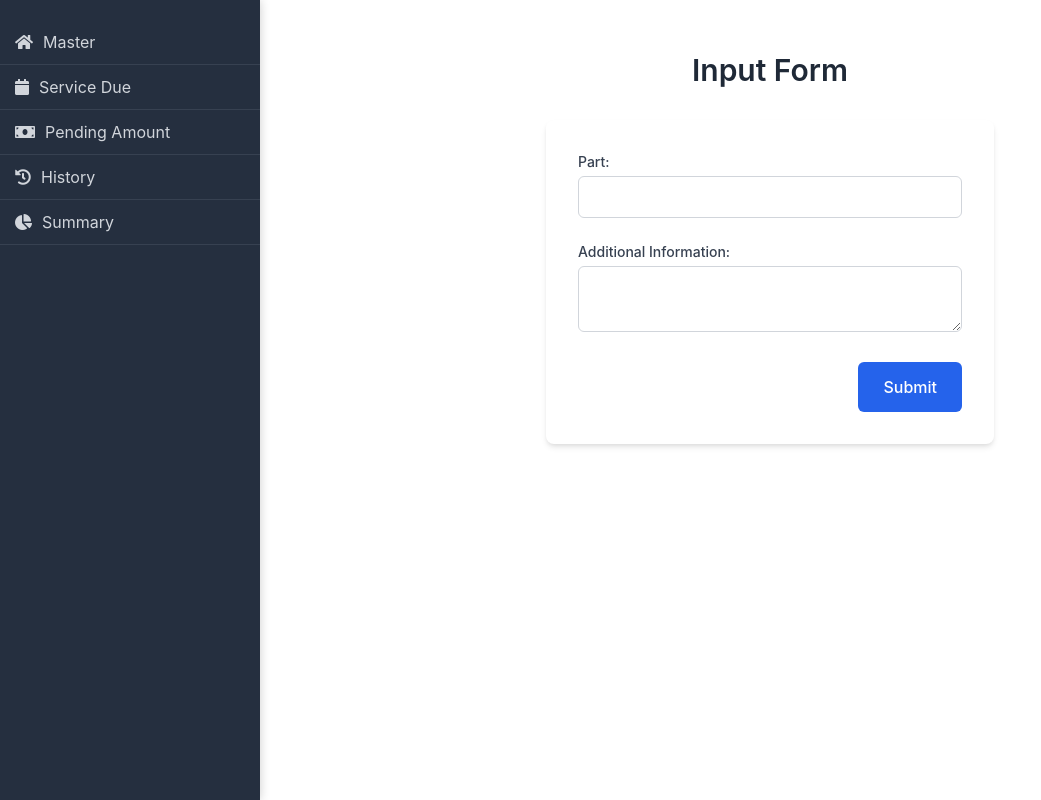
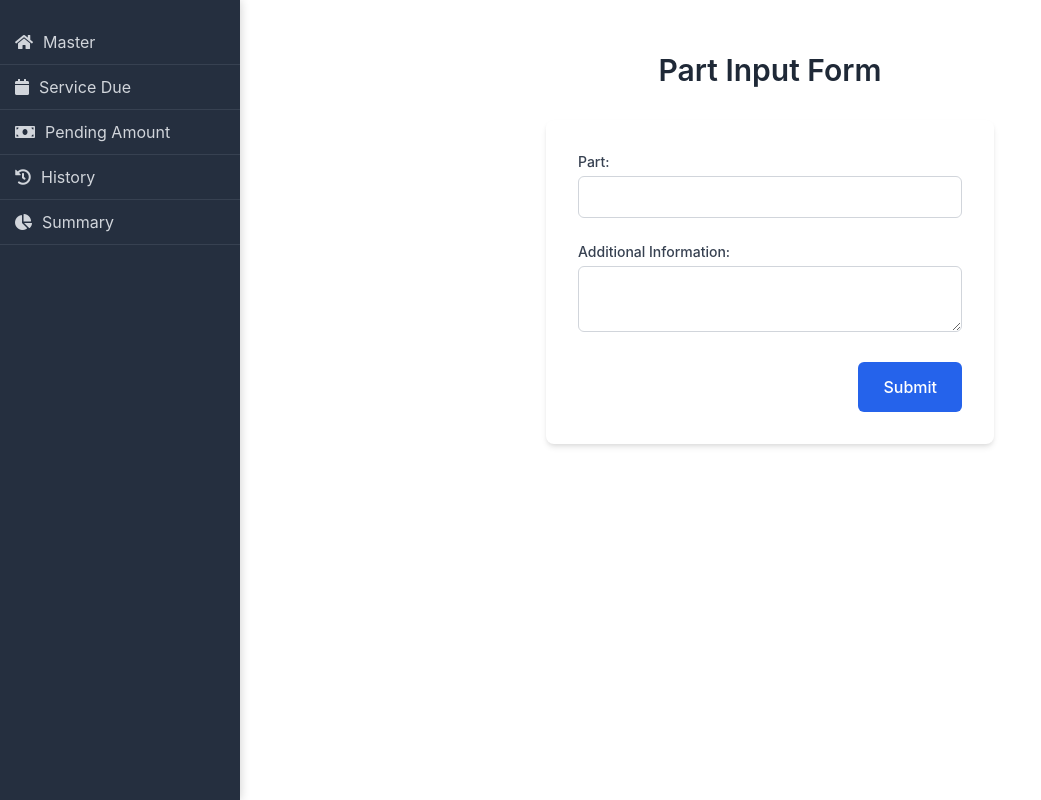
Before and after one commit to eabackup8/Webapp1, a plain HTML site: page parts.html in a window 1280 px wide. Shown: the whole page, without its empty margins (0-1041 px from the left). Drawn offline with nearby package versions, Linux system fonts and the light colour scheme.

Commit message:
Update parts.html

```diff
--- a/parts.html
+++ b/parts.html
@@ -145,7 +145,7 @@
   <div id="content">
     <!-- Content goes here -->
     <div class="container mx-auto py-8"> <!-- Added container class -->
-      <h1 class="text-center text-3xl font-semibold text-gray-800 mb-8">Input Form</h1>
+      <h1 class="text-center text-3xl font-semibold text-gray-800 mb-8">Part Input Form</h1>
       <form id="clientForm" class="max-w-md mx-auto bg-white p-8 rounded-lg shadow-md">
         <div class="mb-6">
           <label for="name" class="block text-sm font-medium text-gray-700">Part:</label>
```
